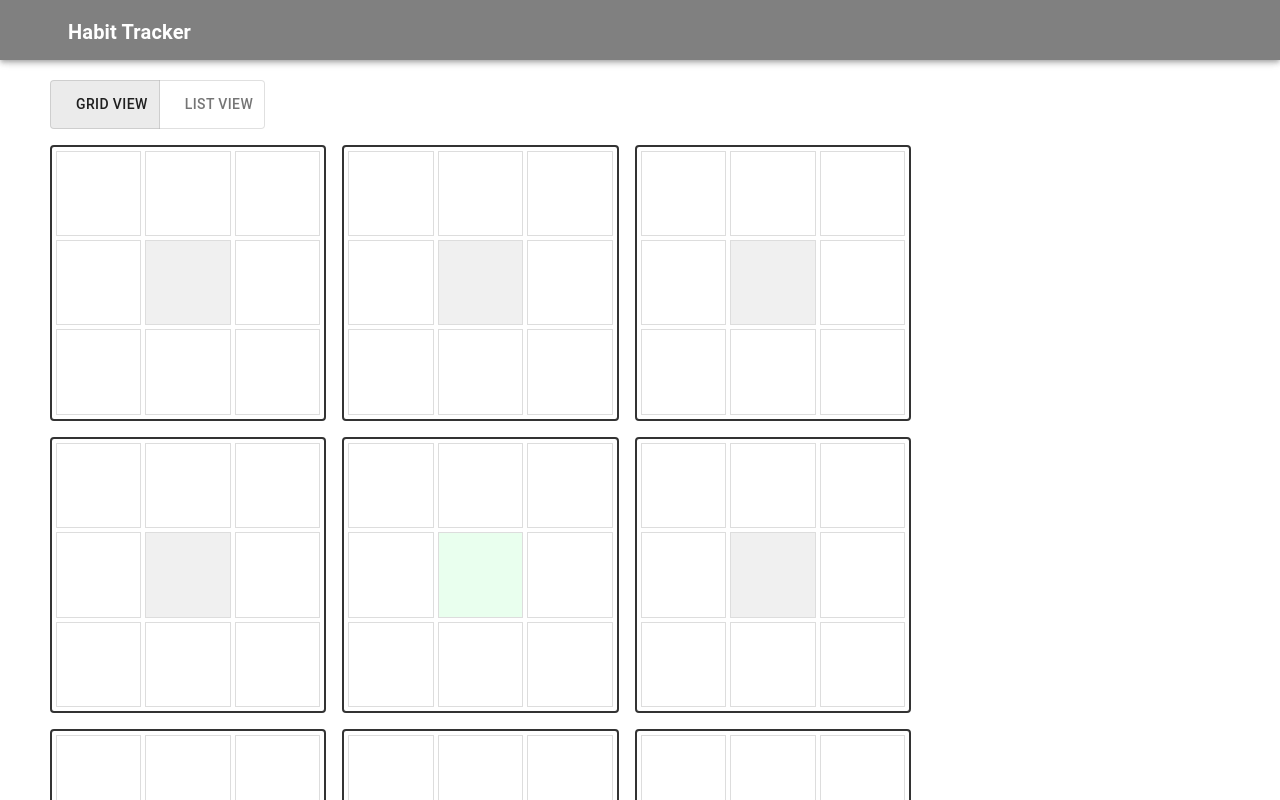
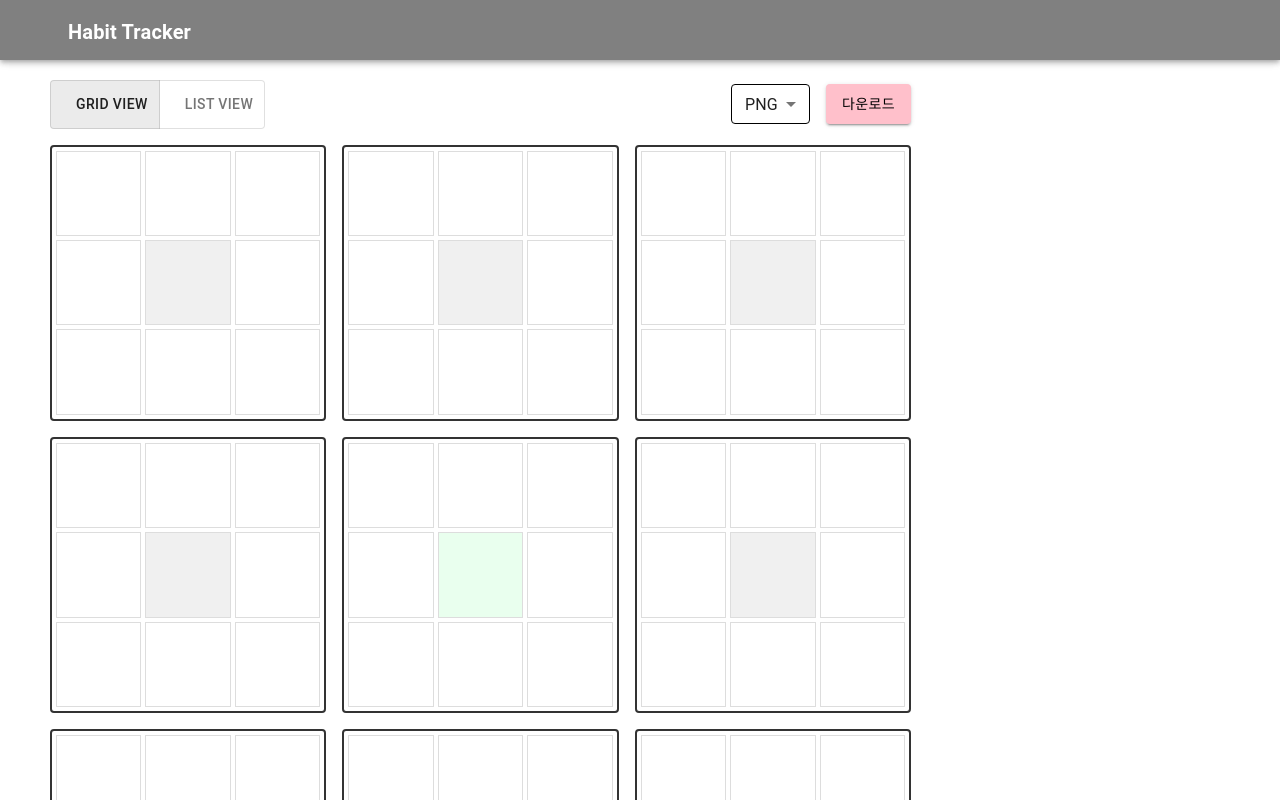
Before and after one commit to ahyunnn/habit-tracker, a Next.js app in the folder frontend/: page /template/mandalart in a window 1280 px wide. Shown: the top 800 px of the page. Built offline with nearby package versions, Linux system fonts and the light colour scheme; some icons are missing.

Commit message:
feat: create download button and extension select box

```diff
--- a/frontend/src/features/template/mandalart/index.tsx
+++ b/frontend/src/features/template/mandalart/index.tsx
@@ -1,9 +1,20 @@
 import { useState } from "react";
-import { Box, ToggleButton, ToggleButtonGroup } from "@mui/material";
+import {
+  Box,
+  Button,
+  FormControl,
+  InputLabel,
+  MenuItem,
+  Select,
+  SelectChangeEvent,
+  ToggleButton,
+  ToggleButtonGroup,
+} from "@mui/material";
 import GridViewIcon from "@mui/icons-material/GridView";
 import ListIcon from "@mui/icons-material/List";
 import { GridView } from "./ui/GridView";
 import { ListView } from "./ui/ListView";
+import DownloadBtn from "./ui/DownloadBtn";
 
 const createInitialData = () => {
   const blocks: any = { center: { cells: {} } };
@@ -26,6 +37,7 @@ const blockStyle = {
 export default function MandalartPage() {
   const [view, setView] = useState<"grid" | "list">("grid");
   const [data, setData] = useState(createInitialData());
+  const [downloadType, setDownloadType] = useState<string>("png");
   const blockLayout = ["1", "2", "3", "4", "center", "5", "6", "7", "8"];
 
   const handleUpdate = (blockId: string, cellId: string, value: string) => {
@@ -43,6 +55,10 @@ export default function MandalartPage() {
     });
   };
 
+  const handleChange = (event: SelectChangeEvent) => {
+    setDownloadType(event.target.value as string);
+  };
+
   return (
     <Box
       sx={{
@@ -52,7 +68,15 @@ export default function MandalartPage() {
         mb: 2,
       }}
     >
-      <Box sx={{ mb: 2 }}>
+      <Box
+        sx={{
+          mb: 2,
+          display: "flex",
+          justifyContent: "space-between",
+          alignItems: "center",
+          width: "70%",
+        }}
+      >
         <ToggleButtonGroup
           value={view}
           exclusive
@@ -65,13 +89,35 @@ export default function MandalartPage() {
             <ListIcon /> List View
           </ToggleButton>
         </ToggleButtonGroup>
+        <Box sx={{ display: "flex", gap: 2, alignItems: "center" }}>
+          <Box>
+            <Select
+              value={downloadType}
+              onChange={handleChange}
+              size="small"
+              sx={{
+                "& .MuiOutlinedInput-notchedOutline": {
+                  borderColor: "black", // 기본 핑크
+                },
+                "&.Mui-focused .MuiOutlinedInput-notchedOutline": {
+                  borderColor: "pink", // 포커스 시 핑크
+                  borderWidth: 2,
+                },
+                "&:hover .MuiOutlinedInput-notchedOutline": {
+                  borderColor: "pink", // hover 핑크
+                },
+              }}
+            >
+              <MenuItem value="png">PNG</MenuItem>
+              <MenuItem value="pdf">PDF</MenuItem>
+            </Select>
+          </Box>
+          <DownloadBtn type={downloadType} />
+        </Box>
       </Box>
       <Box
         sx={{
           flexGrow: 1,
-          // display: "grid",
-          // gridTemplateColumns: "repeat(3, 1fr)",
-          // gridTemplateRows: "repeat(3, 1fr)",
           gap: 2,
         }}
       >
@@ -82,7 +128,6 @@ export default function MandalartPage() {
             gridTemplateRows: "repeat(3, 1fr)",
             gap: 2,
             width: "70%",
-            // height: "100%",
           }}
         >
           {blockLayout.map((bId) => (
--- /dev/null
+++ b/frontend/src/features/template/mandalart/ui/DownloadBtn.tsx
@@ -0,0 +1,23 @@
+import { Button } from "@mui/material";
+
+interface DownloadBtnProps {
+  type: string;
+}
+
+const DownloadBtn = ({ type }: DownloadBtnProps) => {
+  const handleDownload = () => {
+    console.log(type);
+  };
+
+  return (
+    <Button
+      variant="contained"
+      sx={{ height: "40px", color: "black", backgroundColor: "pink" }}
+      onClick={handleDownload}
+    >
+      다운로드
+    </Button>
+  );
+};
+
+export default DownloadBtn;
```
Also changed, not shown: 1 other file (tests, documents, lock files or other folders).
